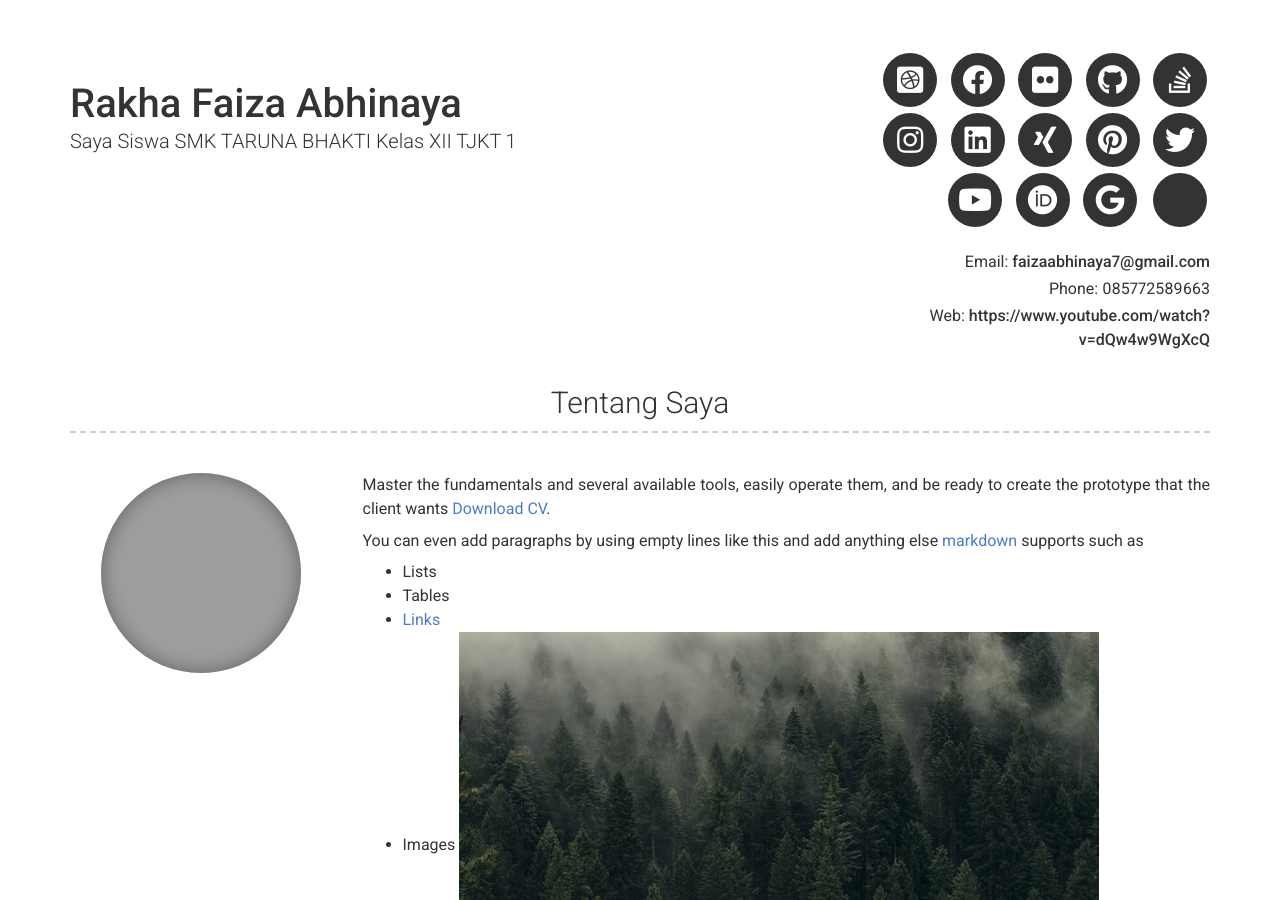
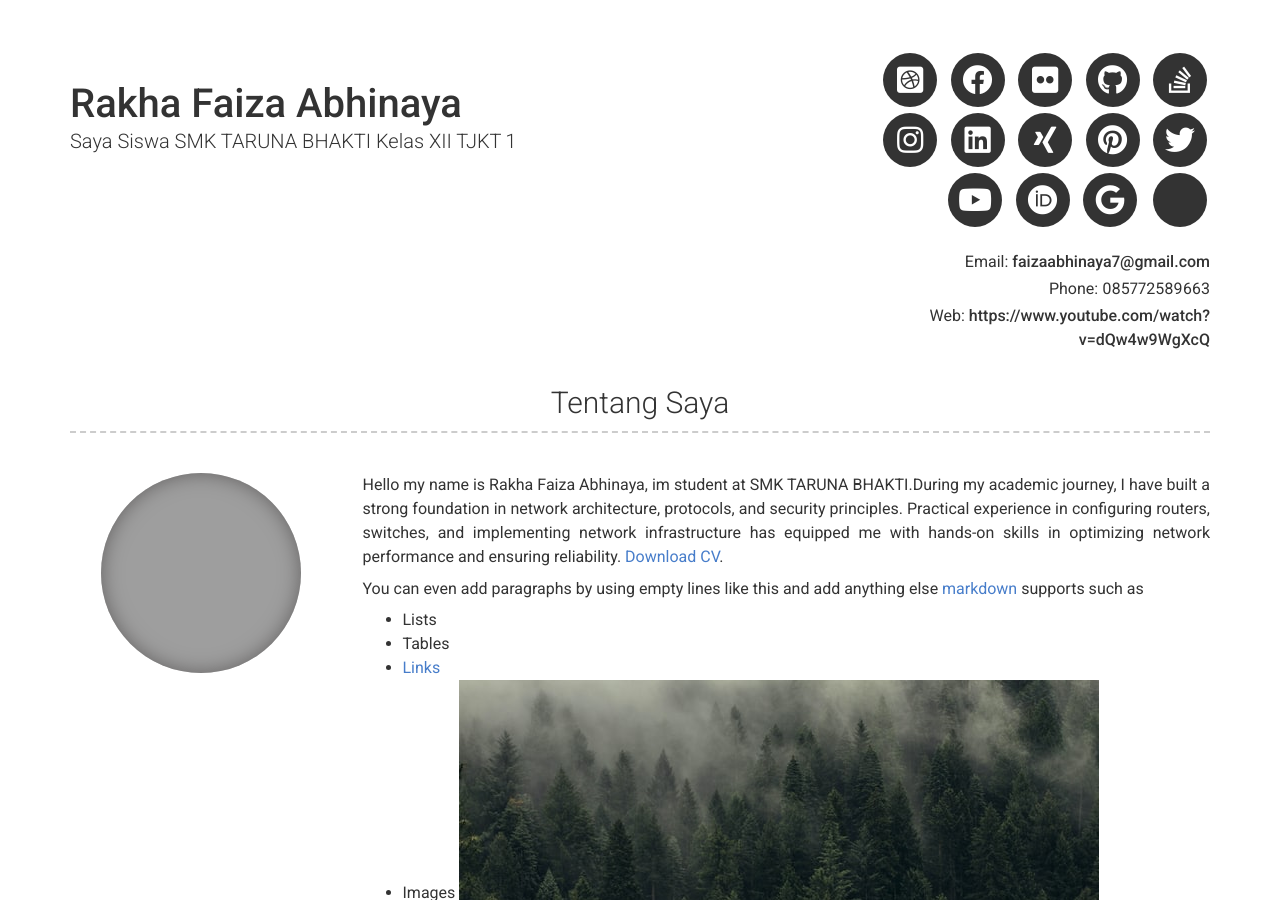
Before and after one commit to justfazrakh/websitecv, a Jekyll site: the page built from index.md, in a window 1280 px wide and 900 px high. Built offline with Jekyll 4.4.1, drawn with Linux system fonts in a browser that asks for light colours; nearby versions of some CDN libraries; grey boxes are pictures that could not be loaded.

Commit message:
Update _config.yml

```diff
--- a/_config.yml
+++ b/_config.yml
@@ -52,7 +52,7 @@ additional_links:
 about_title: Tentang Saya
 about_profile_image: https://github.com/user-attachments/assets/dda38be0-77e8-4a4a-9f2c-68c7991ecf32
 about_content: | # this will include new lines to allow paragraphs
- Master the fundamentals and several available tools, easily operate them, and be ready to create the prototype that the client wants [Download CV](https://dav-port-alpha.vercel.app/files/Resume-Template.pdf).
+ Hello my name is Rakha Faiza Abhinaya, im student at SMK TARUNA BHAKTI.During my academic journey, I have built a strong foundation in network architecture, protocols, and security principles. Practical experience in configuring routers, switches, and implementing network infrastructure has equipped me with hands-on skills in optimizing network performance and ensuring reliability. [Download CV](https://dav-port-alpha.vercel.app/files/Resume-Template.pdf).
 
   You can even add paragraphs by using empty lines like this and add anything else [markdown](https://www.markdownguide.org/getting-started#what-is-markdown) supports such as
     - Lists
```
